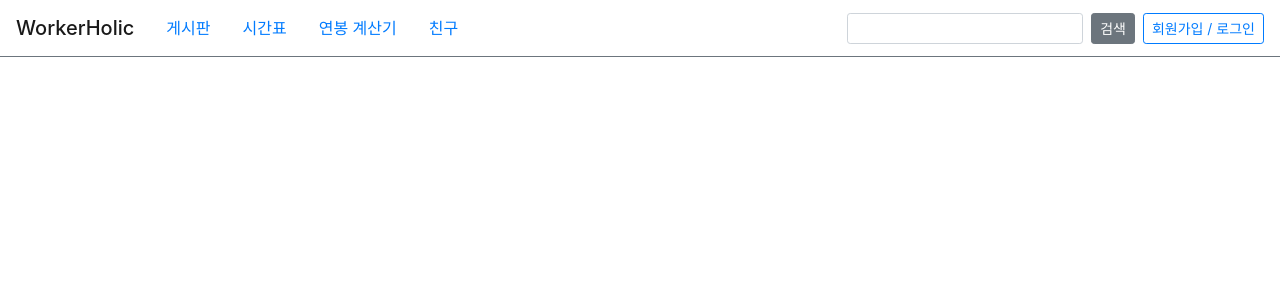
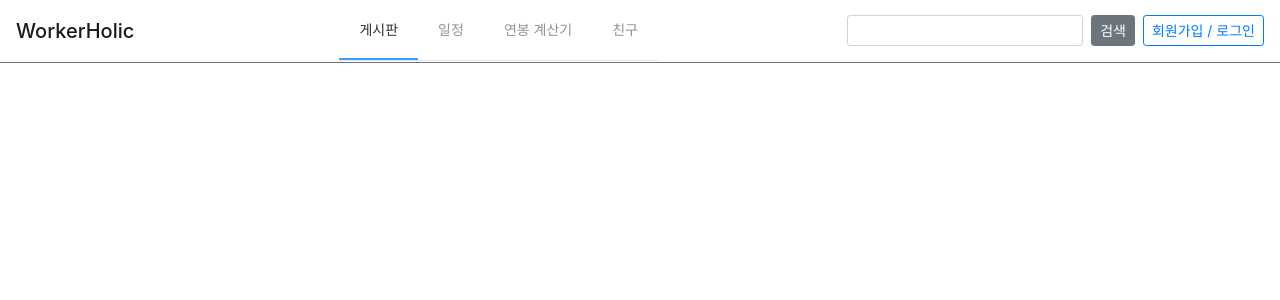
Before and after one commit to skarbgud/TodayWorker, a Vue app in the folder frontend/: page / in a window 1280 px wide. Shown: the top 300 px of the page. Built offline with nearby package versions, Linux system fonts and the light colour scheme.

Commit message:
[FE] 상단 Nav탭 UI 구현, Element-ui 추가

```diff
--- a/frontend/package.json
+++ b/frontend/package.json
@@ -11,6 +11,7 @@
     "bootstrap": "^4.5.3",
     "bootstrap-vue": "^2.21.2",
     "core-js": "^3.6.5",
+    "element-ui": "^2.15.3",
     "vue": "^2.6.14"
   },
   "devDependencies": {
--- a/frontend/src/main.js
+++ b/frontend/src/main.js
@@ -3,8 +3,11 @@ import App from './App.vue'
 import BootstrapVue from 'bootstrap-vue'
 import 'bootstrap/dist/css/bootstrap.min.css'
 import 'bootstrap-vue/dist/bootstrap-vue.css'
+import ElementUI from 'element-ui';
+import 'element-ui/lib/theme-chalk/index.css';
 
-Vue.use(BootstrapVue)
+Vue.use(BootstrapVue);
+Vue.use(ElementUI);
 
 Vue.config.productionTip = false
 
--- a/frontend/src/views/frame/components/FrameHeader.vue
+++ b/frontend/src/views/frame/components/FrameHeader.vue
@@ -5,13 +5,16 @@
 
     <b-navbar-toggle target="nav-collapse"></b-navbar-toggle>
 
-    <b-collapse id="nav-collapse" is-nav>
-      <b-nav>
-        <b-nav-item active>게시판</b-nav-item>
-        <b-nav-item>시간표</b-nav-item>
-        <b-nav-item>연봉 계산기</b-nav-item>
-        <b-nav-item>친구</b-nav-item>
-      </b-nav>
+    <b-collapse  id="nav-collapse" is-nav>
+      <!-- 중앙 메뉴 -->
+      <b-navbar-nav class="ml-auto">
+        <el-menu :default-active="activeIndex" class="el-menu-demo" mode="horizontal" @select="handleSelect">
+          <el-menu-item index="board">게시판</el-menu-item>
+          <el-menu-item index="calendar">일정</el-menu-item>
+          <el-menu-item index="salary">연봉 계산기</el-menu-item>
+          <el-menu-item index="friend">친구</el-menu-item>
+        </el-menu>
+      </b-navbar-nav>
 
       <!-- nav 오른쪽 검색  회원가입/로그인-->
       <b-navbar-nav class="ml-auto">
@@ -31,16 +34,26 @@
 export default {
   name: 'FrameHeader',
   data() {
-    return {};
+    return {
+      activeIndex: 'board',
+    };
   },
   methods: {
   }
 };
 </script>
 
-<style>
+<style scoped>
 #search-form
 {
   display: contents;
 }
+.navbar
+{
+  padding: .025rem 1rem;
+}
+.form-control
+{
+  width: 90%;
+}
 </style>
```
Also changed, not shown: 1 other file (tests, documents, lock files or other folders).
